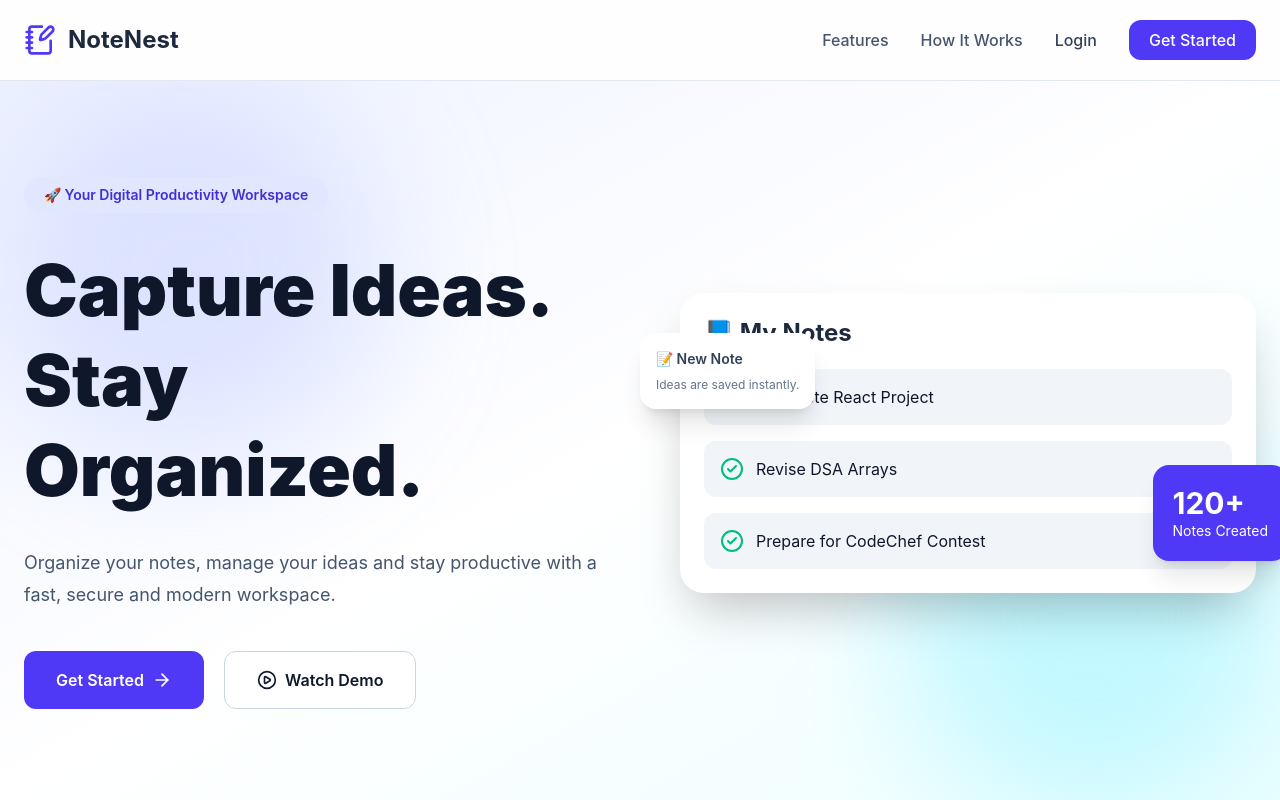
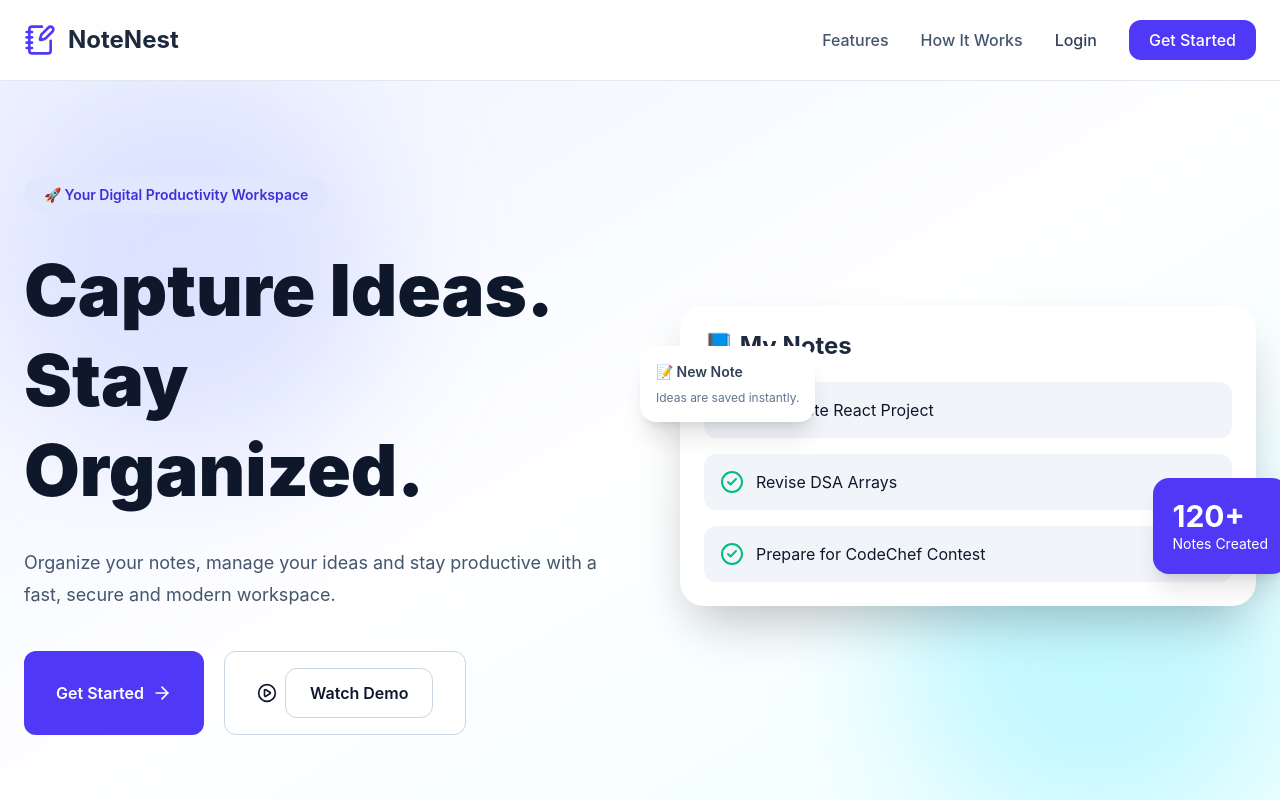
Before and after one commit to saturn657/NoteNest-App, a React (Vite) app in the folder client/: page / in a window 1280 px wide. Shown: the top 800 px of the page. Built offline with nearby package versions, Linux system fonts and the light colour scheme.

Commit message:
Connect landing page navigation buttons

```diff
--- a/client/src/components/home/CTA.jsx
+++ b/client/src/components/home/CTA.jsx
@@ -21,7 +21,7 @@ function CTA() {
 
         <div className="mt-10 flex flex-wrap justify-center gap-5">
 
-          <button className="rounded-xl bg-white px-8 py-4 font-semibold text-indigo-700 transition hover:scale-105">
+          <button to="/signup" className="rounded-xl bg-white px-8 py-4 font-semibold text-indigo-700 transition hover:scale-105">
 
             Get Started
 
--- a/client/src/components/home/Hero.jsx
+++ b/client/src/components/home/Hero.jsx
@@ -31,7 +31,7 @@ function Hero() {
 
           <div className="mt-10 flex flex-wrap gap-5">
 
-            <button className="flex items-center gap-2 rounded-xl bg-indigo-600 px-8 py-4 font-semibold text-white transition duration-300 hover:scale-105 hover:bg-indigo-700">
+            <button to="/signup" className="flex items-center gap-2 rounded-xl bg-indigo-600 px-8 py-4 font-semibold text-white transition duration-300 hover:scale-105 hover:bg-indigo-700">
 
               Get Started
 
@@ -42,9 +42,12 @@ function Hero() {
             <button className="flex items-center gap-2 rounded-xl border border-slate-300 bg-white px-8 py-4 font-semibold transition hover:bg-slate-100">
 
               <PlayCircle size={20} />
-
+              <a
+              href="#how-it-works"
+              className="inline-flex items-center justify-center rounded-xl border border-slate-300 px-6 py-3 font-semibold hover:bg-slate-100"
+              >
               Watch Demo
-
+              </a>
             </button>
 
           </div>
```
